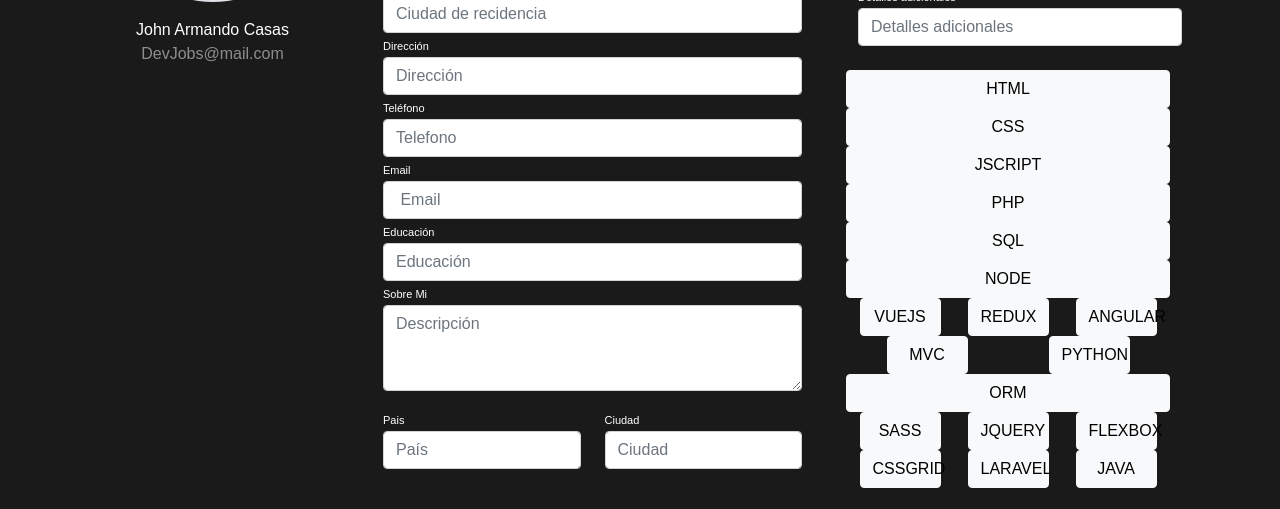
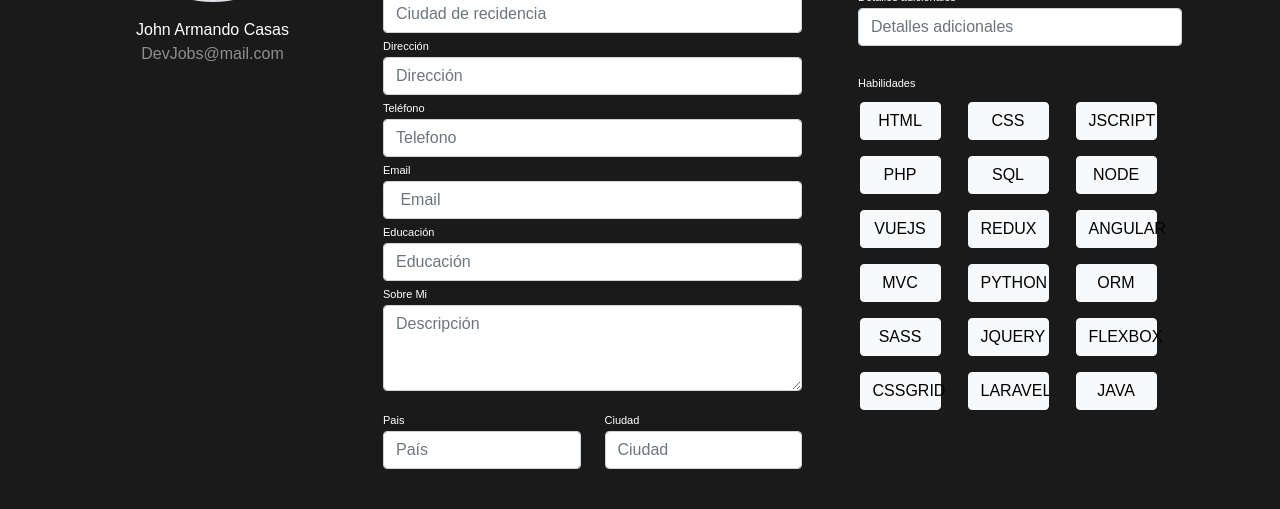
Before and after one commit to Developer-Systems/devjobs_master, a Vue app in the folder client/: page /update-user in a window 1280 px wide. Shown: the part 288-797 px from the top of the page. Built offline with nearby package versions, Linux system fonts and the light colour scheme; grey boxes are pictures that could not be loaded.

Commit message:
posicionamiento  botones de habilidad update-user

```diff
--- a/client/src/components/UpdateUsersProfile.vue
+++ b/client/src/components/UpdateUsersProfile.vue
@@ -163,41 +163,43 @@
             </div>
             <br />
 
+            <label class="labels">Habilidades</label
+              >
             <div class="row ">
               <div class="row justify-content-around btn-toolbar boton col-md">
-                <button input type="button" class="btn btn-light">HTML</button>
-                <button input type="button" class="btn btn-light">CSS</button>
-                <button input type="button" class="btn btn-light"> JSCRIPT</button>
+                <button input type="button" class="col-3 m-2 btn btn-light">HTML</button>
+                <button input type="button" class="col-3 m-2 btn btn-light">CSS</button>
+                <button input type="button" class="col-3 m-2 btn btn-light"> JSCRIPT</button>
               </div>
 
               <div class="row justify-content-around btn-toolbar boton">
-                <button input type="button" class="btn btn-light">PHP</button>
-                <button input type="button" class="btn btn-light">SQL</button>
-                <button input type="button" class="btn btn-light">NODE</button>
+                <button input type="button" class="col-3 m-2 btn btn-light">PHP</button>
+                <button input type="button" class="col-3 m-2 btn btn-light">SQL</button>
+                <button input type="button" class="col-3 m-2 btn btn-light">NODE</button>
               </div>
 
               <div class="row justify-content-around btn-toolbar boton">
-                <button input type="button" class="col-3 btn btn-light">VUEJS</button>
-                <button input type="button" class="col-3 btn btn-light">REDUX</button>
-                <button input type="button" class="col-3 btn btn-light">ANGULAR</button>
+                <button input type="button" class="col-3 m-2 btn btn-light">VUEJS</button>
+                <button input type="button" class="col-3 m-2 btn btn-light">REDUX</button>
+                <button input type="button" class="col-3 m-2 btn btn-light">ANGULAR</button>
               </div>
 
               <div class="row justify-content-around btn-toolbar boton">
-                <button input type="button" class="col-3 btn btn-light">MVC</button>
-                <button input type="button" class="col-3 btn btn-light">PYTHON</button>
-                <button input type="button" class="btn btn-light">ORM</button>
+                <button input type="button" class="col-3 m-2 btn btn-light">MVC</button>
+                <button input type="button" class="col-3 m-2 btn btn-light">PYTHON</button>
+                <button input type="button" class="col-3 m-2 btn btn-light">ORM</button>
               </div>
 
               <div class="row justify-content-around btn-toolbar boton">
-                <button input type="button" class="col-3 btn btn-light">SASS</button>
-                <button input type="button" class="col-3 btn btn-light">JQUERY</button>
-                <button input type="button" class="col-3 btn btn-light"> FLEXBOX</button>
+                <button input type="button" class="col-3 m-2 btn btn-light">SASS</button>
+                <button input type="button" class="col-3 m-2 btn btn-light">JQUERY</button>
+                <button input type="button" class="col-3 m-2 btn btn-light"> FLEXBOX</button>
               </div>
 
               <div class="row justify-content-around btn-toolbar boton">
-                <button input type="button" class="col-3 btn btn-light">CSSGRID</button>
-                <button input type="button" class="col-3 btn btn-light">LARAVEL</button>
-                <button input type="button" class="col-3 btn btn-light">JAVA</button>
+                <button input type="button" class="col-3 m-2 btn btn-light">CSSGRID</button>
+                <button input type="button" class="col-3 m-2 btn btn-light">LARAVEL</button>
+                <button input type="button" class="col-3 m-2 btn btn-light">JAVA</button>
               </div>
             </div>
           </div>
```
